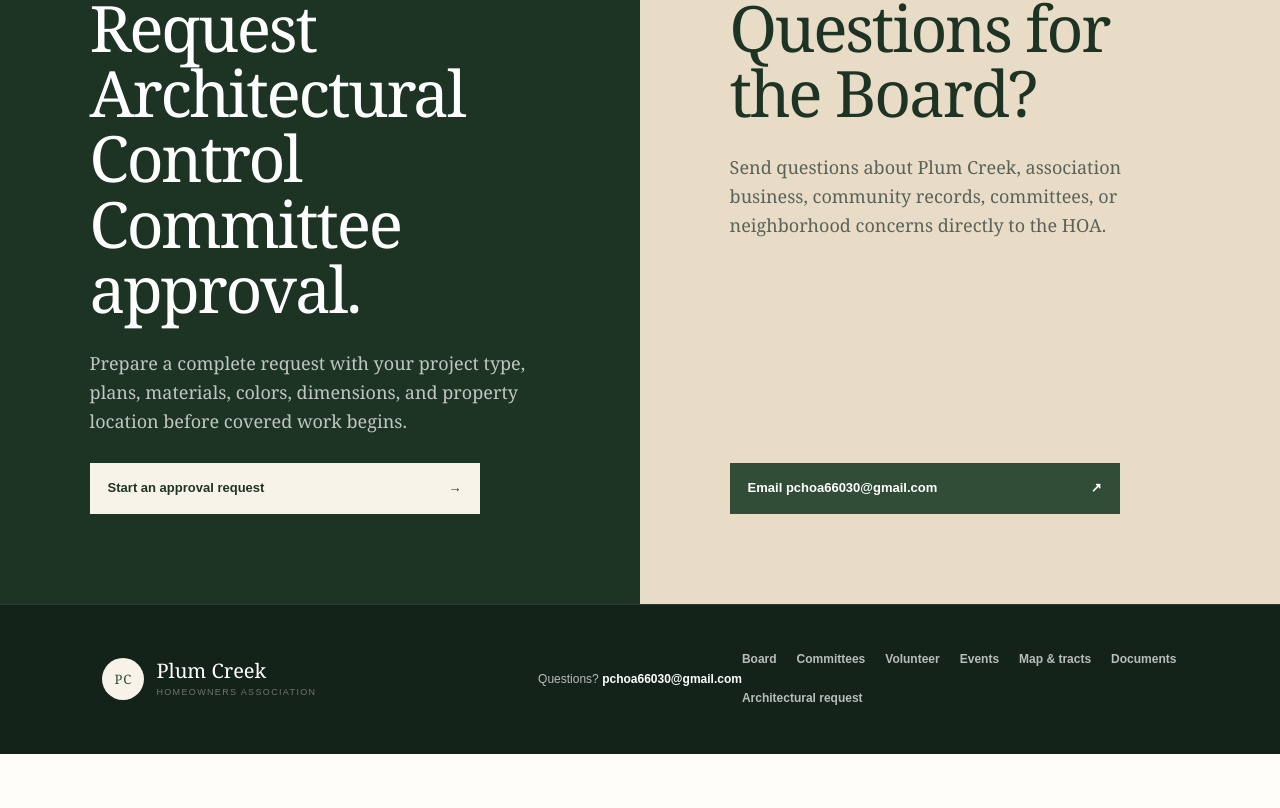
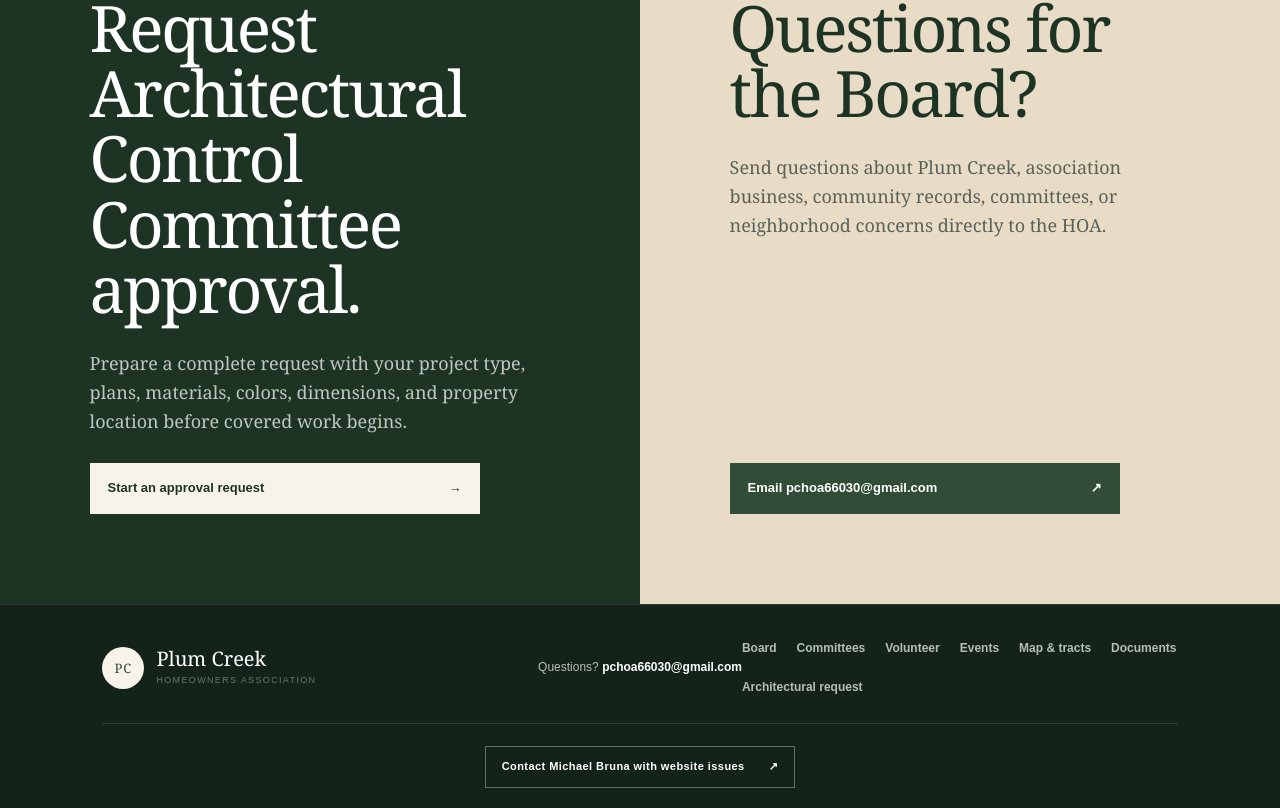
Before and after one commit to CaptainSweatPants67/Plum-Creek-HOA, a Next.js app: page / in a window 1280 px wide. Shown: the part 2074-2882 px from the top of the page. Before the commit the page ends 2828 px from the top, so only its background shows below. Built offline with nearby package versions, Linux system fonts and the light colour scheme; no server answers.

Commit message:
Add webmaster issue contact button

```diff
--- a/app/components/SiteFooter.tsx
+++ b/app/components/SiteFooter.tsx
@@ -1,4 +1,5 @@
 import Link from "next/link";
+import { WebmasterContactLink } from "./WebmasterContactLink";
 
 const email = "pchoa66030@gmail.com";
 
@@ -26,6 +27,7 @@ export function SiteFooter() {
         <Link href="/documents/">Documents</Link>
         <Link href="/architectural-request/">Architectural request</Link>
       </div>
+      <WebmasterContactLink />
     </footer>
   );
 }
--- /dev/null
+++ b/app/components/WebmasterContactLink.tsx
@@ -0,0 +1,33 @@
+"use client";
+
+import type { MouseEvent } from "react";
+
+const hoaEmail = "pchoa66030@gmail.com";
+
+export function WebmasterContactLink() {
+  function openWebsiteIssueEmail(event: MouseEvent<HTMLAnchorElement>) {
+    event.preventDefault();
+
+    const date = new Intl.DateTimeFormat("en-US", {
+      month: "2-digit",
+      day: "2-digit",
+      year: "numeric",
+    }).format(new Date());
+    const subject = `Webmaster Site Issue - ${date}`;
+
+    window.location.href = `mailto:${hoaEmail}?subject=${encodeURIComponent(subject)}`;
+  }
+
+  return (
+    <div className="footer-webmaster">
+      <a
+        className="footer-webmaster-button"
+        href={`mailto:${hoaEmail}?subject=${encodeURIComponent("Webmaster Site Issue")}`}
+        onClick={openWebsiteIssueEmail}
+      >
+        Contact Michael Bruna with website issues
+        <span aria-hidden="true">↗</span>
+      </a>
+    </div>
+  );
+}
--- a/app/globals.css
+++ b/app/globals.css
@@ -1363,6 +1363,9 @@ footer {
   font-size: 12px;
   grid-template-columns: 1fr auto 1fr;
   min-height: 150px;
+  padding-bottom: 28px;
+  padding-top: 34px;
+  row-gap: 26px;
 }
 
 .footer-brand {
@@ -1398,6 +1401,33 @@ footer p a {
 
 .footer-links a {
   font-weight: 800;
+}
+
+.footer-webmaster {
+  border-top: 1px solid rgba(255, 255, 255, 0.12);
+  display: flex;
+  grid-column: 1 / -1;
+  justify-content: center;
+  justify-self: stretch;
+  padding-top: 22px;
+}
+
+.footer-webmaster-button {
+  align-items: center;
+  border: 1px solid rgba(255, 255, 255, 0.34);
+  color: white;
+  display: inline-flex;
+  font-size: 11px;
+  font-weight: 800;
+  gap: 24px;
+  letter-spacing: 0.04em;
+  padding: 11px 16px;
+  transition: background 160ms ease, border-color 160ms ease;
+}
+
+.footer-webmaster-button:hover {
+  background: rgba(255, 255, 255, 0.08);
+  border-color: rgba(255, 255, 255, 0.7);
 }
 
 a:focus-visible {
@@ -1832,6 +1862,10 @@ a:focus-visible {
   footer > a:last-child,
   .footer-links {
     justify-self: start;
+  }
+
+  .footer-webmaster {
+    justify-content: flex-start;
   }
 }
 
```
Also changed, not shown: 1 other file (tests, documents, lock files or other folders).
